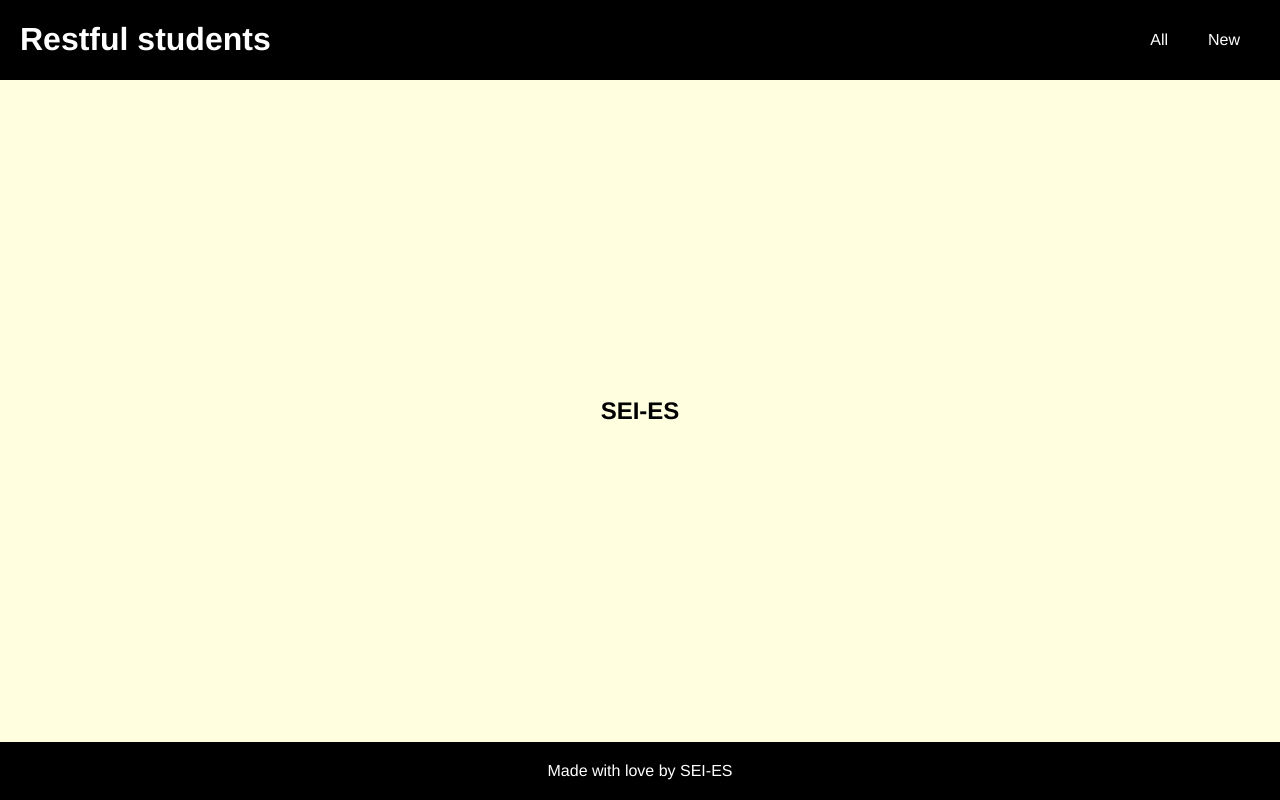
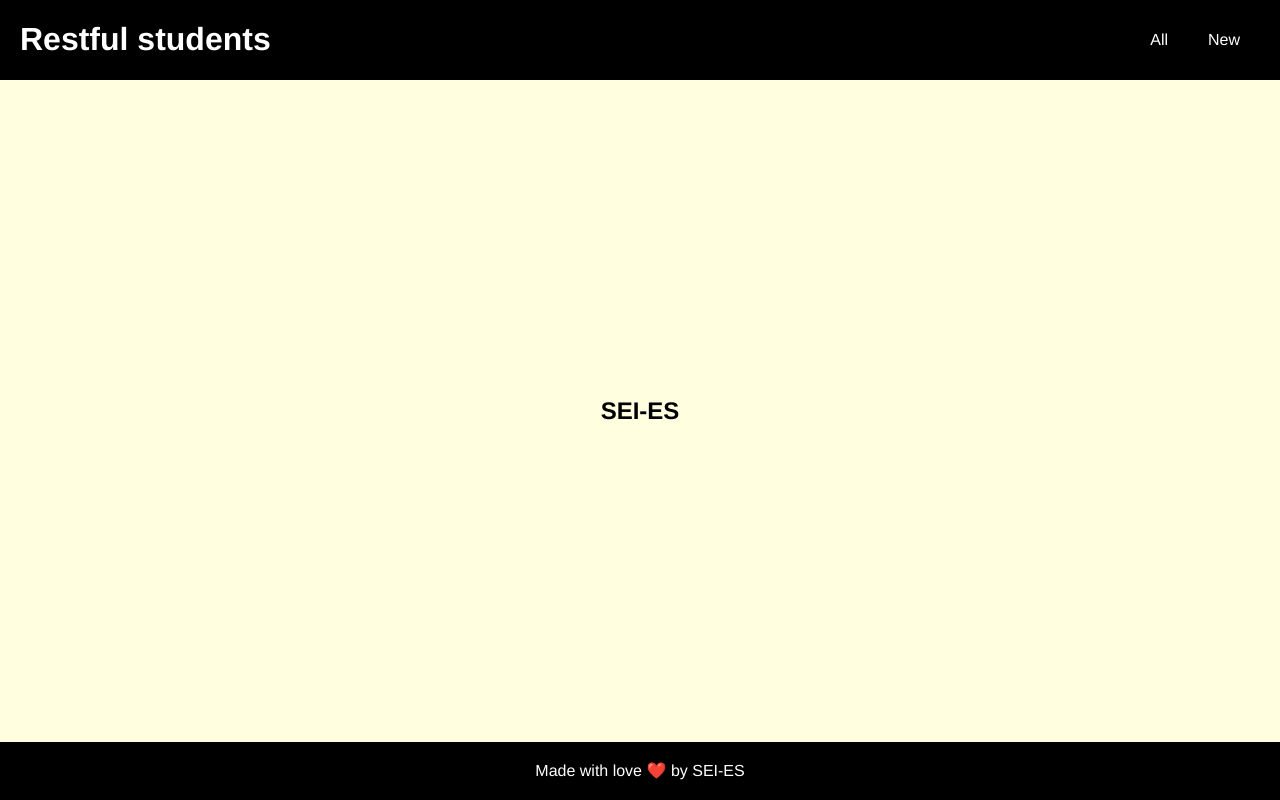
Before and after one commit to pataruco/crud-react-routing-lab, a React (Create React App) app: page / in a window 1280 px wide. Built offline with nearby package versions, Linux system fonts and the light colour scheme.

Commit message:
add error page

```diff
--- a/src/App.js
+++ b/src/App.js
@@ -2,7 +2,10 @@ import React from 'react';
 import Header from './components/header';
 import Footer from './components/footer';
 import { BrowserRouter, Switch, Route } from 'react-router-dom';
+
+// pages
 import Home from './pages/home';
+import Error from './pages/error';
 
 function App() {
   return (
@@ -11,6 +14,7 @@ function App() {
         <Header />
         <Switch>
           <Route exact path="/" component={Home} />
+          <Route path="/*" component={Error} />
         </Switch>
       </BrowserRouter>
       <Footer />
--- a/src/components/footer.js
+++ b/src/components/footer.js
@@ -3,7 +3,9 @@ import React from 'react';
 const Footer = () => {
   return (
     <footer>
-      <p>Made with love by SEI-ES</p>
+      <p>
+        Made with love <span>❤️</span> by SEI-ES
+      </p>
     </footer>
   );
 };
--- /dev/null
+++ b/src/pages/error.js
@@ -0,0 +1,12 @@
+import React from 'react';
+
+const Error = () => {
+  return (
+    <main className="page error">
+      <h2>404</h2>
+      <p>Page not found</p>
+    </main>
+  );
+};
+
+export default Error;
--- a/src/styles/_footer.scss
+++ b/src/styles/_footer.scss
@@ -6,5 +6,8 @@ footer {
     max-width: 50%;
     text-align: center;
     margin: 0 auto;
+    span {
+      color: red;
+    }
   }
 }
--- a/src/styles/_main.scss
+++ b/src/styles/_main.scss
@@ -16,9 +16,3 @@ img {
   height: auto;
   max-width: 100%;
 }
-
-.app {
-  min-height: 100vh;
-  display: flex;
-  flex-direction: column;
-}
--- a/src/styles/_page.scss
+++ b/src/styles/_page.scss
@@ -17,4 +17,19 @@
     color: black;
     background-color: lightyellow;
   }
+  &.error {
+    display: flex;
+    justify-content: center;
+    align-items: center;
+    color: white;
+    background-color: red;
+    animation: 1s infinite alternate flash ease;
+  }
 }
+
+@keyframes flash {
+  to {
+    color: red;
+    background-color: white;
+  }
+}
```
